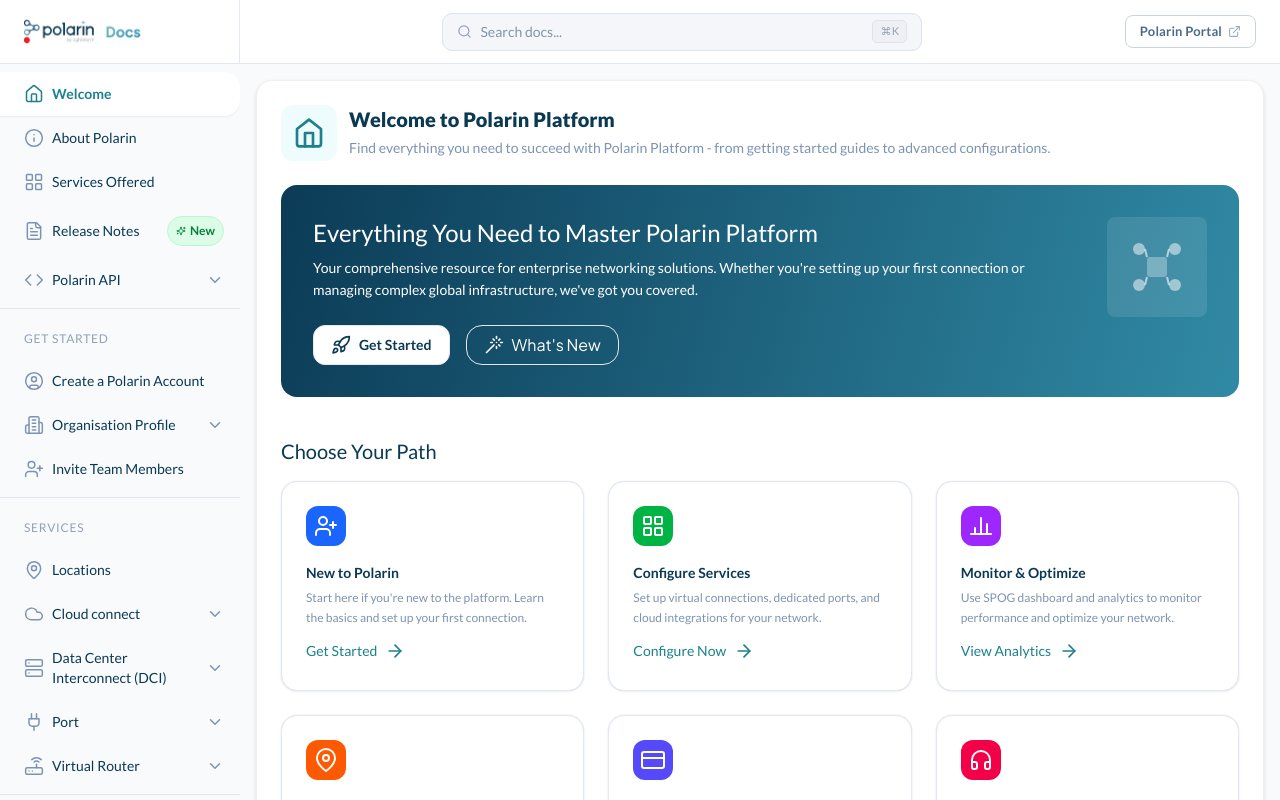
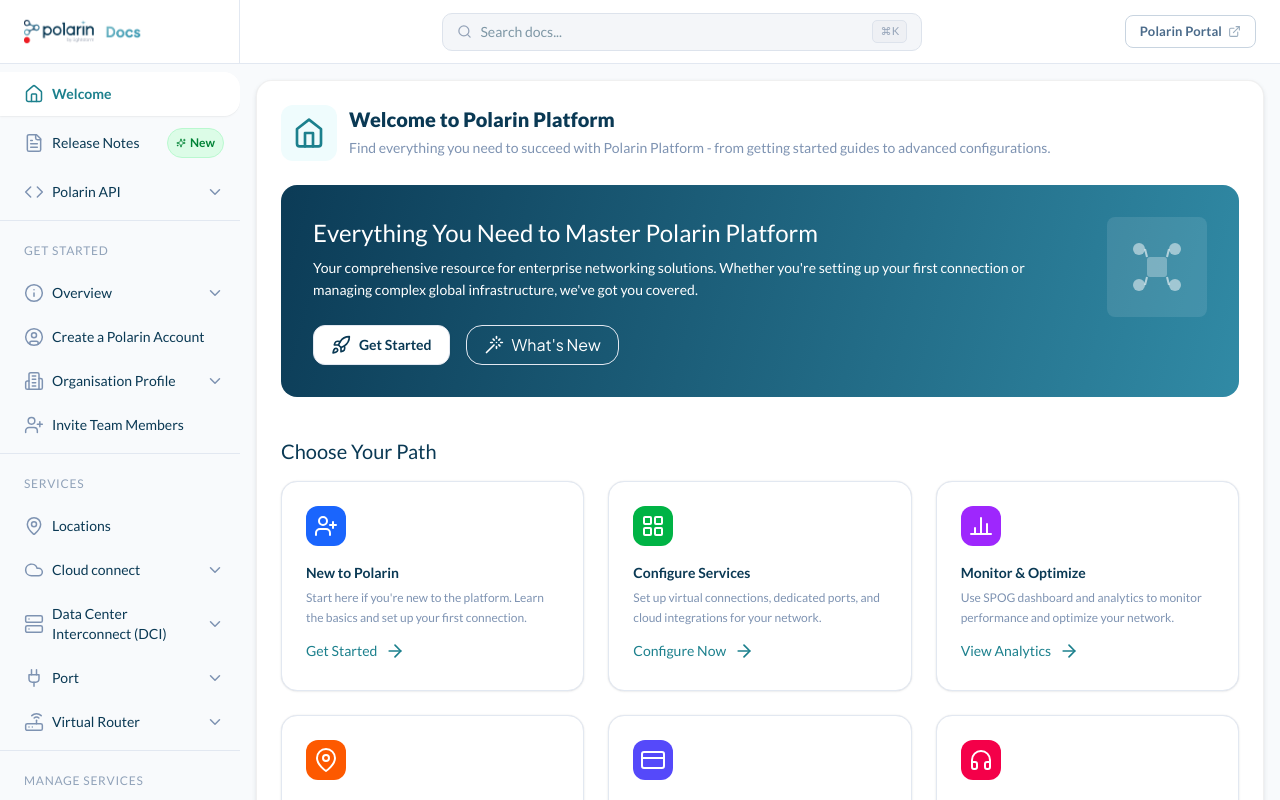
Before and after one commit to Prashant799234/polarin-knowledge-base, a React (Vite) app: page / in a window 1280 px wide. Built offline with nearby package versions, Linux system fonts and the light colour scheme.

Commit message:
refactor: nest About Polarin, Services Offered under an Overview submenu in Get Started
Adds Quick Setup as a third item alongside them, followed by the existing
Create a Polarin Account / Organisation Profile / Invite Team Members items.

```diff
--- a/src/app/components/knowledge-base/KnowledgeBase.tsx
+++ b/src/app/components/knowledge-base/KnowledgeBase.tsx
@@ -6,7 +6,7 @@
   MapPin, Cloud, Server, Plug, Router, BarChart2, CreditCard,
   Package, Headphones, HelpCircle, ShieldAlert, Lightbulb,
   ExternalLink, Sparkles, Menu, X, ChevronDown, Activity,
-  Info, LayoutGrid,
+  Info,
 } from "lucide-react";
 import { motion, AnimatePresence } from "motion/react";
 import { WelcomePage } from "./WelcomePage";
@@ -59,8 +59,6 @@
   {
     items: [
       { id: "welcome", label: "Welcome", icon: Home },
-      { id: "about-polarin", label: "About Polarin", icon: Info },
-      { id: "services-offered", label: "Services Offered", icon: LayoutGrid },
       { id: "release-notes", label: "Release Notes", icon: FileText, badge: "New" },
       {
         id: "api-docs", label: "Polarin API", icon: Code,
@@ -75,6 +73,14 @@
   {
     title: "GET STARTED",
     items: [
+      {
+        id: "gs-overview", label: "Overview", icon: Info,
+        children: [
+          { id: "about-polarin",    label: "About Polarin" },
+          { id: "services-offered", label: "Services Offered" },
+          { id: "quick-setup",      label: "Quick Setup" },
+        ],
+      },
       { id: "create-account", label: "Create a Polarin Account", icon: UserCircle },
       {
         id: "org-profile", label: "Organisation Profile", icon: Building2,
--- a/src/app/components/knowledge-base/SearchBar.tsx
+++ b/src/app/components/knowledge-base/SearchBar.tsx
@@ -14,8 +14,9 @@
 const ALL_PAGES: SearchResult[] = [
   { id: "welcome",          label: "Welcome",                            group: "Home",                       description: "Polarin Docs home and quick start links" },
   { id: "release-notes",   label: "Release Notes",                      group: "Home",                       description: "Latest platform updates and changes" },
-  { id: "about-polarin",   label: "About Polarin",                      group: "Home",                       description: "What Polarin is and how the platform works" },
-  { id: "services-offered", label: "Services Offered",                  group: "Home",                       description: "Overview of all services available on Polarin" },
+  { id: "about-polarin",   label: "About Polarin",                      group: "Get Started",                description: "What Polarin is and how the platform works" },
+  { id: "services-offered", label: "Services Offered",                  group: "Get Started",                description: "Overview of all services available on Polarin" },
+  { id: "quick-setup",     label: "Quick Setup",                        group: "Get Started",                description: "Fast-track checklist to get your Polarin account ready" },
   { id: "create-account",  label: "Create a Polarin Account",           group: "Get Started",                description: "Sign up, verify email and set your password" },
   { id: "complete-profile", label: "Complete Organisation Profile",      group: "Get Started",                description: "Set up org details and authorised signatory" },
   { id: "org-kyc",         label: "KYC Document Requirements",          group: "Get Started",                description: "Proof of identity documents for Indian and global entities" },
```
